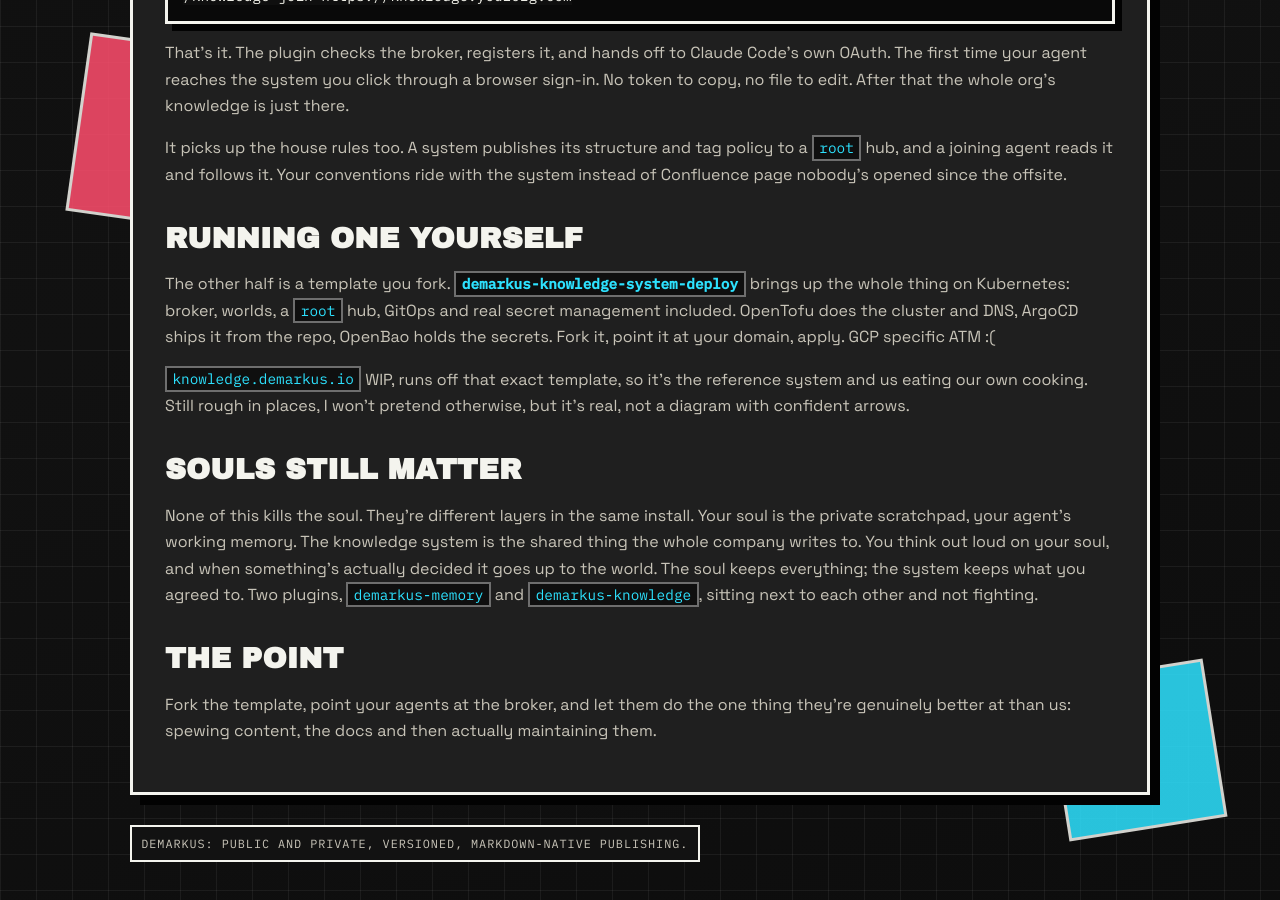
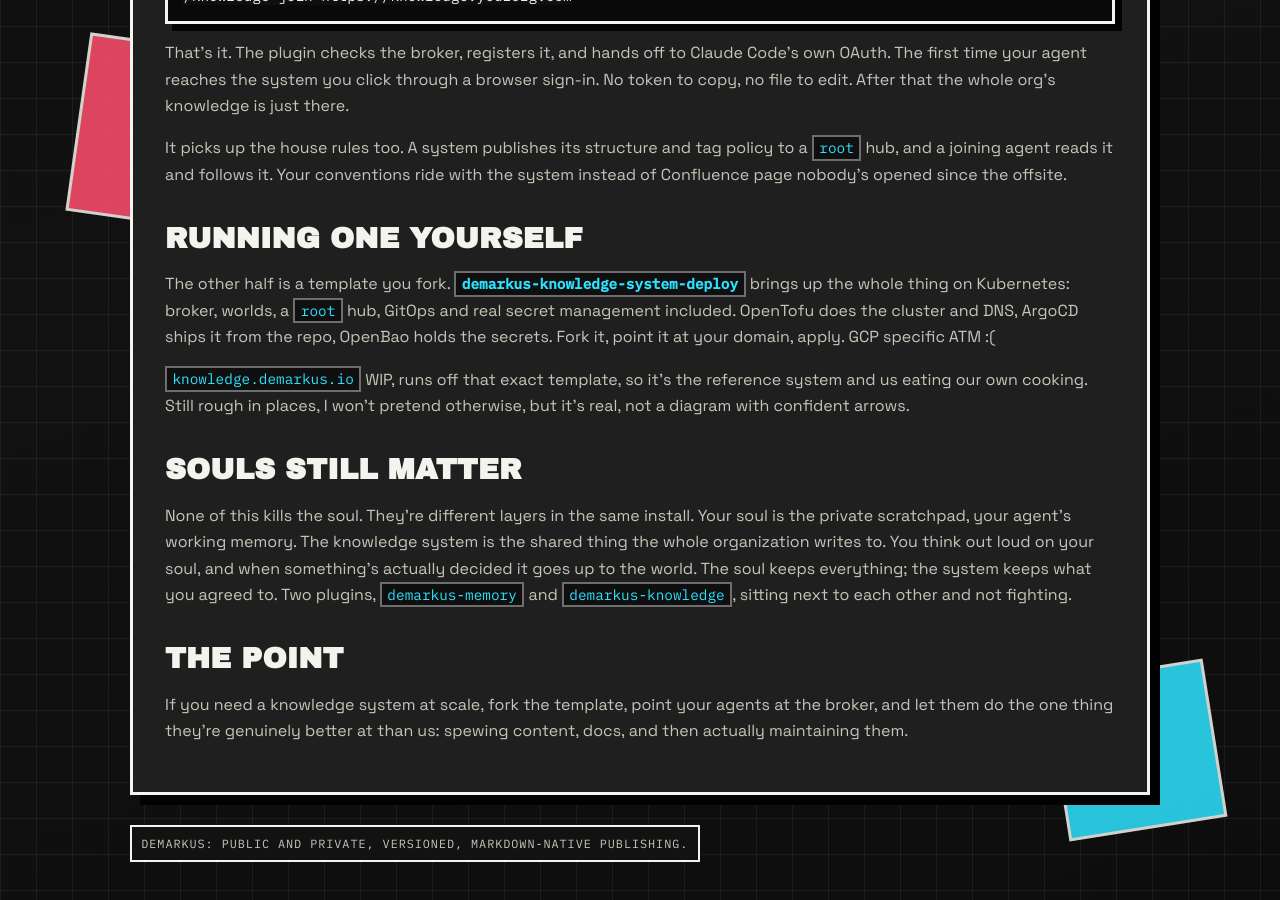
Before and after one commit to latebit-io/demarkus, a Jekyll site: the page built from _posts/2026-06-03-from-a-soul-to-a-knowledge-system.md, in a window 1280 px wide and 900 px high, scrolled down 1449 px. Built offline with Jekyll 4.4.1, drawn with Linux system fonts in a browser that asks for light colours.

Commit message:
Clarify language and improve wording in post

```diff
--- a/_posts/2026-06-03-from-a-soul-to-a-knowledge-system.md
+++ b/_posts/2026-06-03-from-a-soul-to-a-knowledge-system.md
@@ -50,8 +50,8 @@
 
 ## Souls still matter
 
-None of this kills the soul. They're different layers in the same install. Your soul is the private scratchpad, your agent's working memory. The knowledge system is the shared thing the whole company writes to. You think out loud on your soul, and when something's actually decided it goes up to the world. The soul keeps everything; the system keeps what you agreed to. Two plugins, `demarkus-memory` and `demarkus-knowledge`, sitting next to each other and not fighting.
+None of this kills the soul. They're different layers in the same install. Your soul is the private scratchpad, your agent's working memory. The knowledge system is the shared thing the whole organization writes to. You think out loud on your soul, and when something's actually decided it goes up to the world. The soul keeps everything; the system keeps what you agreed to. Two plugins, `demarkus-memory` and `demarkus-knowledge`, sitting next to each other and not fighting.
 
 ## The point
 
-Fork the template, point your agents at the broker, and let them do the one thing they're genuinely better at than us: spewing content, the docs and then actually maintaining them.
+If you need a knowledge system at scale, fork the template, point your agents at the broker, and let them do the one thing they're genuinely better at than us: spewing content, docs, and then actually maintaining them.
```
